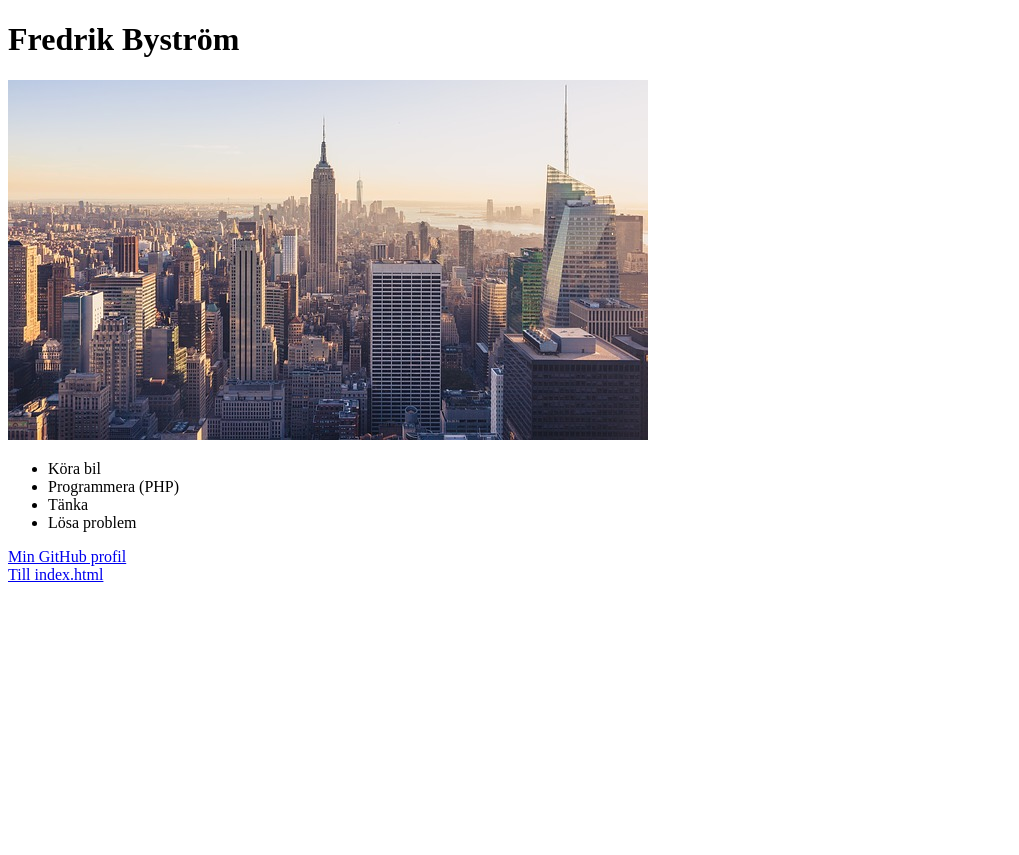
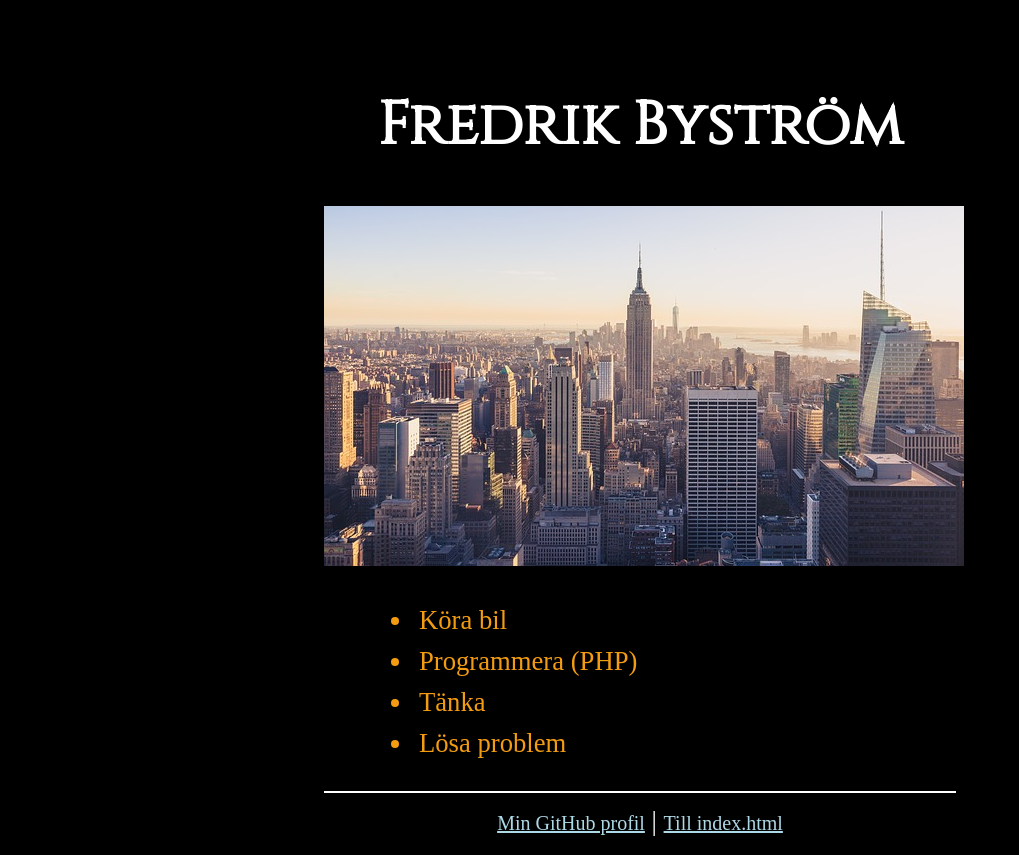
Before and after one commit to fredb77/Hackaton_grupp3, a plain HTML site: page script/fredrik_bystrom.html in a window 1280 px wide. Shown: the whole page, without its empty margins (0-1019 px from the left). Before the commit the page ends 800 px from the top, so only its background shows below. Drawn offline with Linux system fonts and the light colour scheme.

Commit message:
ÃChanged in index and fredrik_bystrom

```diff
--- a/script/fredrik_bystrom.html
+++ b/script/fredrik_bystrom.html
@@ -3,10 +3,47 @@
 <head>
     <meta charset="UTF-8">
     <meta http-equiv="X-UA-Compatible" content="ie=edge">
+    <link href="https://fonts.googleapis.com/css?family=Cinzel&display=swap" rel="stylesheet">
     <title>Fredrik Byström</title>
+    <style>
+            body {
+                margin-top: 35px;
+                background-color: black;
+                color: white;
+            }
+            h1 {
+                font-family: 'Cinzel', serif;
+                font-size: 45pt;
+                color: white;
+            }
+
+            .cen {
+                text-align: center;
+                margin: auto;
+                width: 50%;
+                padding: 10px;
+                font-size: 20pt;
+            }
+
+            li {
+                padding: 5px;
+                color:#f39c12;
+                text-align: left;
+                margin-left: 50px;
+            }
+
+            a {
+                color: lightblue;
+                font-size: 20px;
+            }
+
+            a:hover{
+                color: silver;
+            }
+        </style>
 </head>
 <body>
-    <div>
+    <div class="cen">
         <h1>Fredrik Byström</h1>
 
         <img src="../img/newyork.jpg" alt="New York">
@@ -17,8 +54,8 @@
             <li>Tänka</li>
             <li>Lösa problem</li>
         </ul>
-        <a target="blank" href="https://github.com/fredb77">Min GitHub profil</a><br />
-        <a href="../">Till index.html</a>
+        <hr color="white">
+        <a target="blank" href="https://github.com/fredb77">Min GitHub profil</a> | <a href="../">Till index.html</a>
     </div>
 </body>
 </html>
```
Also changed, not shown: index.html (+36 -1 lines).
